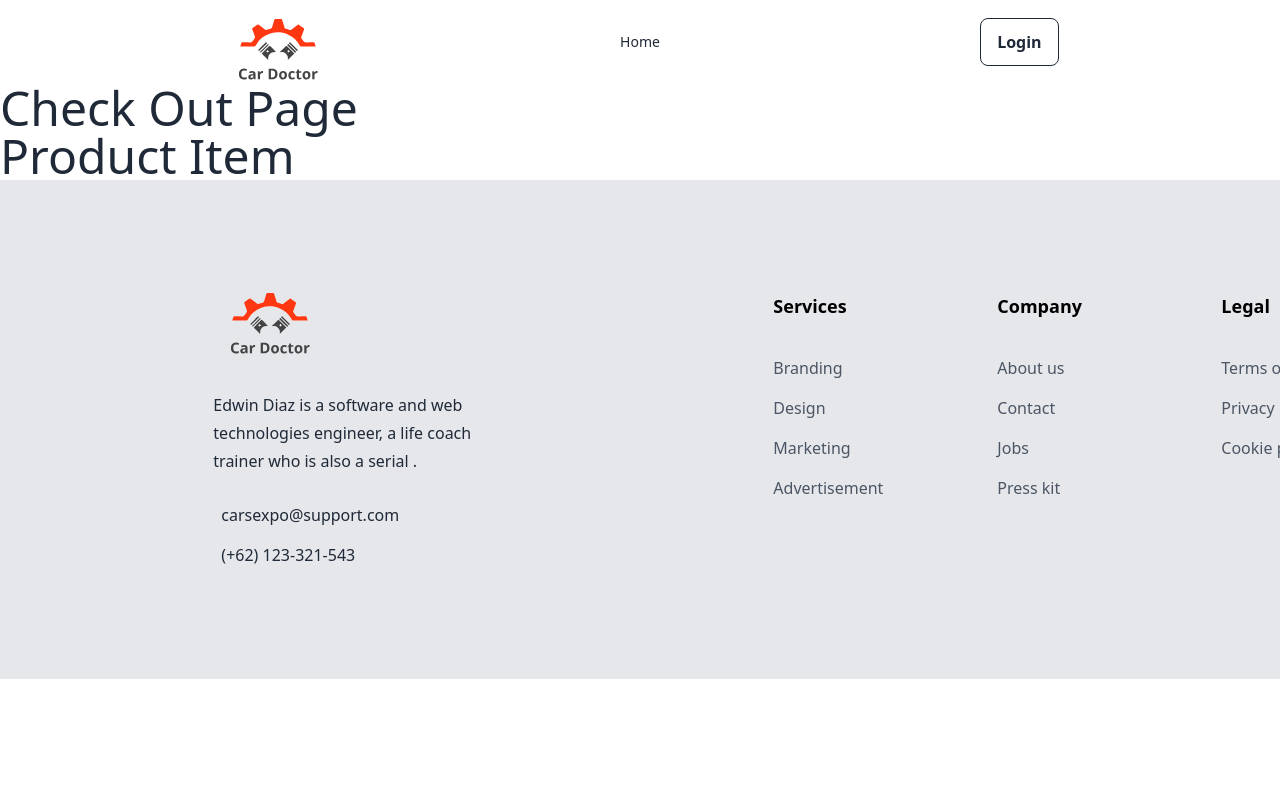
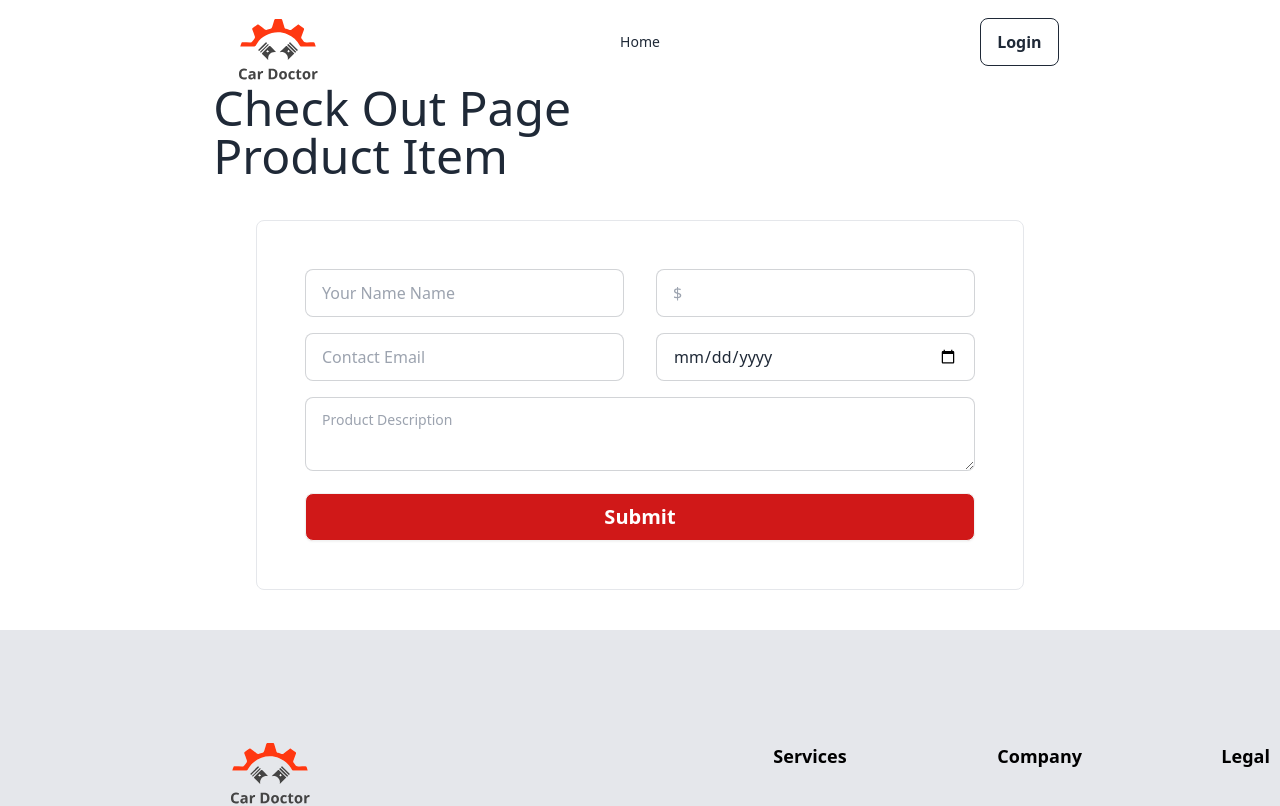
Before and after one commit to tahfeezmizan/car-expo, a React (Vite) app in the folder client-site/: page /checkout/1 in a window 1280 px wide. Shown: the top 806 px of the page. Built offline with nearby package versions, Linux system fonts and the light colour scheme; no server answers.

Commit message:
create services booking page, get booking information

```diff
--- a/client-site/src/Pages/CheckOut/CheckOut.jsx
+++ b/client-site/src/Pages/CheckOut/CheckOut.jsx
@@ -1,25 +1,87 @@
 import { useEffect, useState } from "react";
 import { useParams } from "react-router-dom";
+import UseAuth from "../../Hook/UseAuth";
 
 const CheckOut = () => {
+    const { user } = UseAuth();
     const [data, setData] = useState([]);
-    const {id} = useParams();
-    console.log(id);
+    const { id } = useParams();
+
 
     useEffect(() => {
         fetch(`http://localhost:5000/services/${id}`)
-        .then(res => res.json())
-        .then(result => {
-            console.log(result)
-            setData(result);
-        })
-    }, [id])
+            .then(res => res.json())
+            .then(result => {
+                setData(result);
+            })
+    }, [id]);
+
+    const { _id, title, service_id, price } = data;
+
+    const handleCheckOut = e => {
+        e.preventDefault();
+        const form = e.target;
+        const name = form.name.value;
+        const contactemail = form.contactemail.value;
+        const date = form.date.value;
+        const description = form.description.value;
+
+        const email = user?.email;
+
+        const order = { _id, title, name, price, contactemail, date, service_id, email, description };
+        console.log(order);
+    }
 
     return (
-        <div>
+        <div className="w-full md:w-8/12 mx-auto">
+
             <h1 className="text-5xl">Check Out Page</h1>
             <h1 className="text-5xl">Product Item {data?.title}</h1>
-        </div>
+
+            <div className="max-w-screen-md mx-auto border rounded-lg p-12 my-10">
+                <form onSubmit={handleCheckOut}>
+                    <div className="flex flex-col md:flex-row gap-0 md:gap-8">
+                        <div className="flex-1 space-y-2 mb-4">
+                            <input
+                                type="text" name="name"
+                                placeholder="Your Name Name"
+                                className="input input-bordered w-full max-w-xs" />
+                        </div>
+                        <div className="flex-1 space-y-2 mb-4">
+                            <input
+                                type="Number" name="price"
+                                placeholder="$"
+                                defaultValue={price}
+                                className="input input-bordered w-full max-w-xs"
+                            />
+                        </div>
+                    </div>
+                    <div className="flex flex-col md:flex-row gap-0 md:gap-8">
+                        <div className="flex-1 space-y-2 mb-4">
+                            <input
+                                type="email" name="contactemail"
+                                placeholder="Contact Email"
+                                className="input input-bordered w-full max-w-xs"
+                            />
+                        </div>
+                        <div className="flex-1 space-y-2 mb-4">
+                            <input
+                                type="date" name="date"
+                                placeholder="date"
+                                className="input input-bordered w-full max-w-xs"
+                            />
+                        </div>
+                    </div>
+                    <div className=" space-y-2 mb-4">
+                        <textarea
+                            name='description'
+                            placeholder="Product Description"
+                            className="textarea textarea-bordered  w-full"></textarea>
+                    </div>
+                    <input type="submit" value="Submit" className="w-full btn bg-[#d01818] hover:bg-[#0d1637] text-white text-xl font-bold" />
+                </form>
+            </div >
+        </div >
     );
 };
 
```
